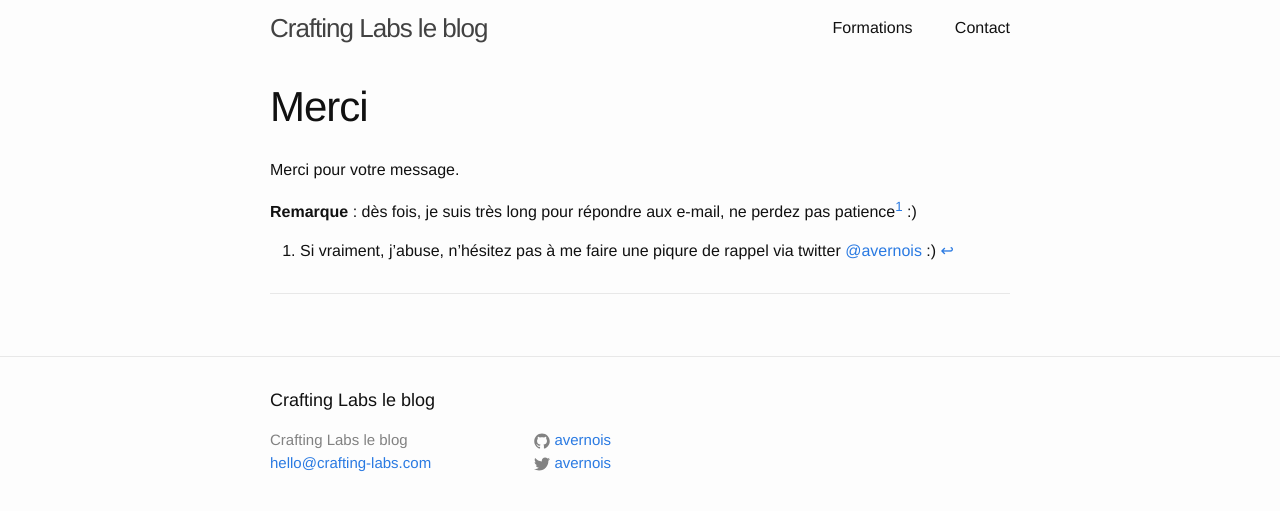
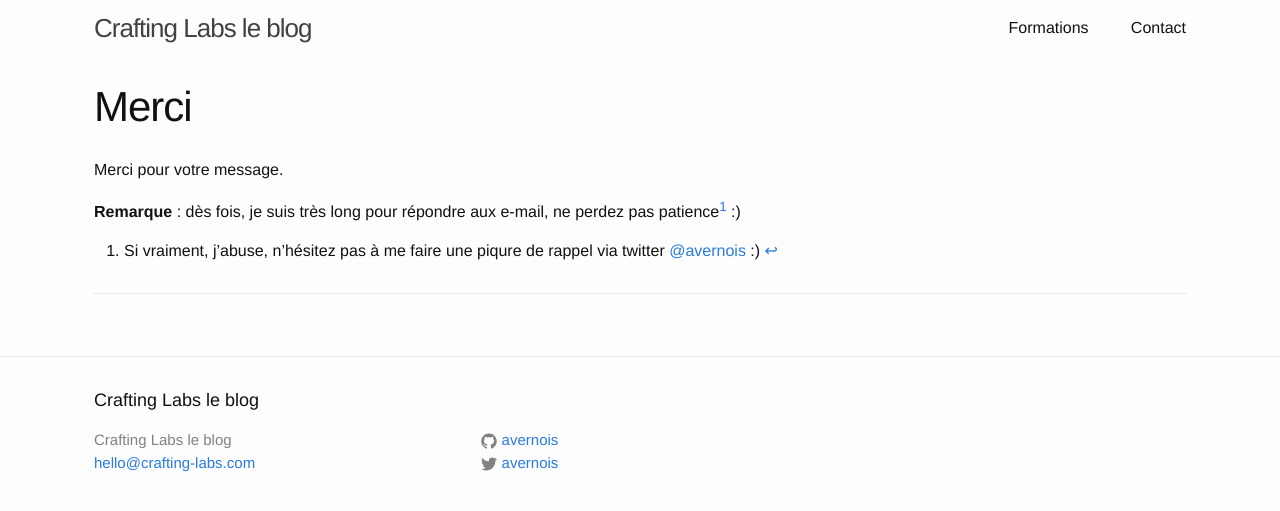
Before and after one commit to guillaumevincent/blog.crafting-labs.fr, a Jekyll site: the page built from merci.md, in a window 1280 px wide. Shown: the top 511 px of the page. Built offline with Jekyll 4.4.1, drawn with Linux system fonts in a browser that asks for light colours.

Commit message:
from 800px to 1152

```diff
--- a/css/main.scss
+++ b/css/main.scss
@@ -22,7 +22,7 @@ $grey-color-light: lighten($grey-color, 40%);
 $grey-color-dark:  darken($grey-color, 25%);
 
 // Width of the content area
-$content-width:    800px;
+$content-width:    1152px;
 
 $on-palm:          600px;
 $on-laptop:        800px;
```
